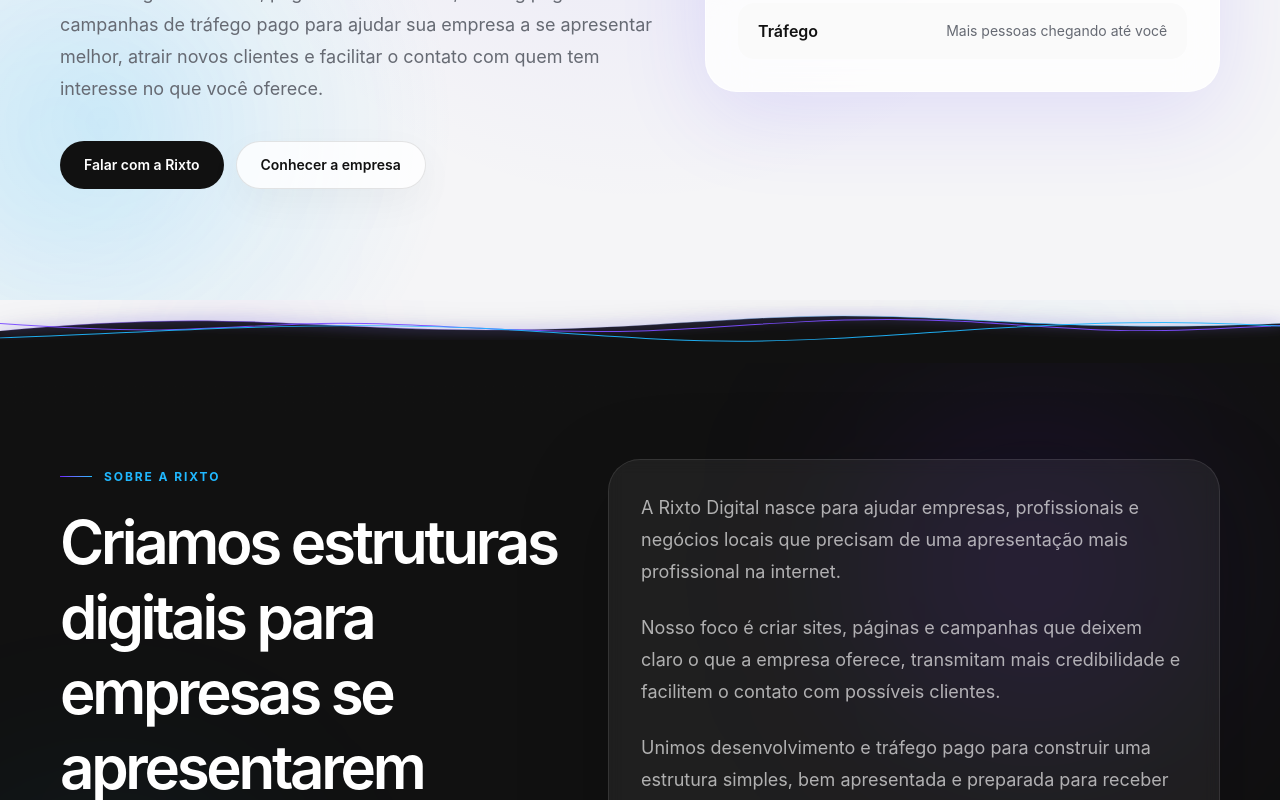
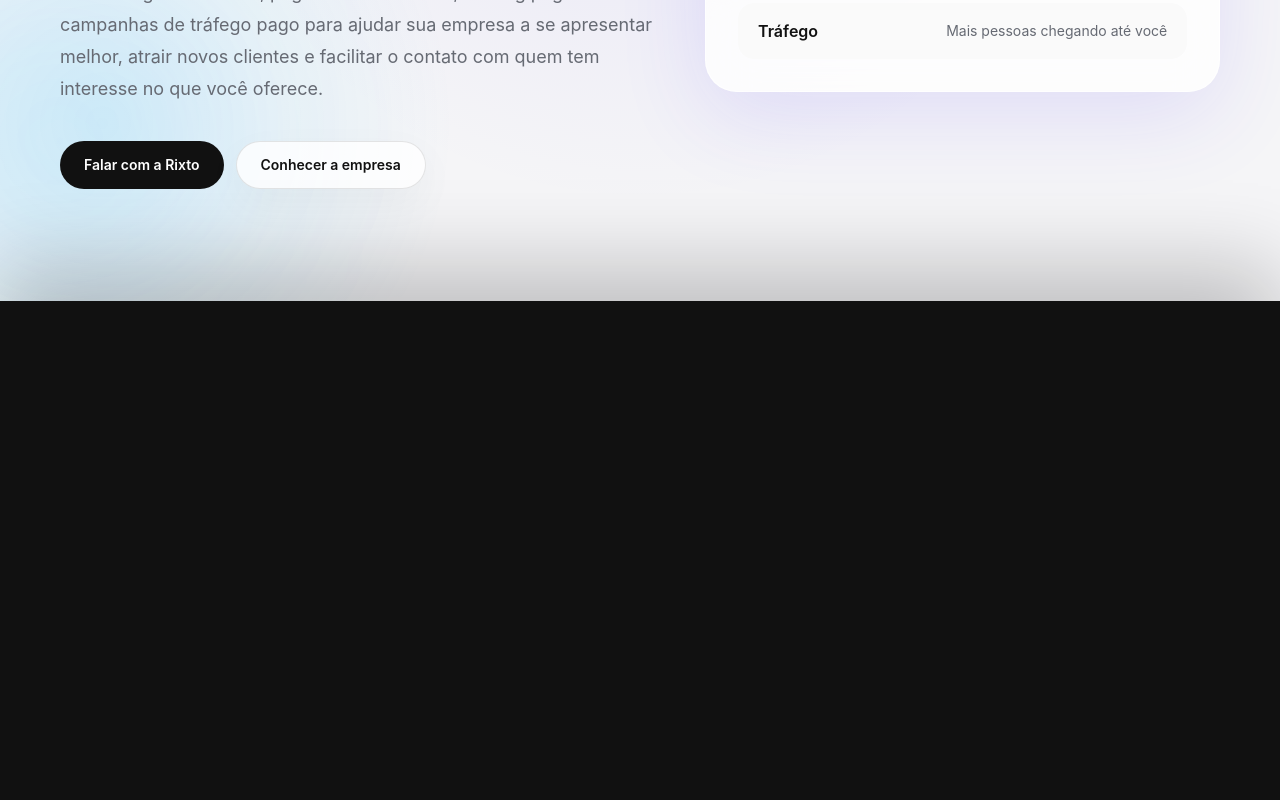
Before and after one commit to RafaSilva07/site_institucional_rixtodg, a React (Vite) app: page / in a window 1280 px wide. Shown: the part 798-1598 px from the top of the page. Built offline with nearby package versions, Linux system fonts and the light colour scheme; the HTML template or start-up script is replaced by a standard one.

Commit message:
Adicionado efeitos parallax na transiçao de seçoes

```diff
--- a/src/App.jsx
+++ b/src/App.jsx
@@ -1,5 +1,5 @@
 import Header from './components/Header'
-import SectionDivider from './components/SectionDivider'
+import DarkSectionStack from './components/DarkSectionStack'
 import SectionReveal from './components/SectionReveal'
 
 import Hero from './sections/Hero'
@@ -14,40 +14,42 @@
 
 function App() {
   return (
-    <main className="min-h-screen overflow-x-hidden bg-[#F5F5F7] pt-24 text-[#111111] md:pt-28">
+    <main className="min-h-screen overflow-x-clip bg-[#F5F5F7] pt-24 text-[#111111] md:pt-28">
       <Header />
 
-      <Hero />
-      <SectionDivider variant="lightToDark" />
-
+      <DarkSectionStack previous={<Hero />}>
         <SectionReveal>
           <About />
         </SectionReveal>
-      <SectionDivider variant="darkToLight" />
+      </DarkSectionStack>
 
+      <DarkSectionStack
+        previous={
           <SectionReveal>
             <Team />
           </SectionReveal>
-      <SectionDivider variant="lightToDark" />
-
+        }
+      >
         <SectionReveal>
           <Services />
         </SectionReveal>
-      <SectionDivider variant="darkToLight" />
+      </DarkSectionStack>
 
       <SectionReveal>
         <Projects />
       </SectionReveal>
 
+      <DarkSectionStack
+        previous={
           <SectionReveal>
             <Process />
           </SectionReveal>
-      <SectionDivider variant="lightToDark" />
-
+        }
+      >
         <SectionReveal>
           <Pillars />
         </SectionReveal>
-      <SectionDivider variant="darkToLight" />
+      </DarkSectionStack>
 
       <SectionReveal>
         <FinalCTA />
--- /dev/null
+++ b/src/components/DarkSectionStack.jsx
@@ -0,0 +1,10 @@
+function DarkSectionStack({ previous, children }) {
+  return (
+    <div className="dark-section-stack">
+      <div className="dark-section-stack__base">{previous}</div>
+      <div className="dark-section-stack__overlay">{children}</div>
+    </div>
+  )
+}
+
+export default DarkSectionStack
--- a/src/components/SectionDivider.jsx
+++ /dev/null
@@ -1,116 +0,0 @@
-const variants = {
-  lightToDark: {
-    top: '#F5F5F7',
-    bottom: '#111111',
-    strokeStart: '#7C4DFF',
-    strokeEnd: '#20B8FF',
-    glow: '#8B7CFF',
-    shadow: 'rgba(17,17,17,0.08)',
-  },
-  darkToLight: {
-    top: '#111111',
-    bottom: '#F5F5F7',
-    strokeStart: '#20B8FF',
-    strokeEnd: '#7C4DFF',
-    glow: '#56C7FF',
-    shadow: 'rgba(17,17,17,0.08)',
-  },
-}
-
-function SectionDivider({ variant = 'lightToDark' }) {
-  const palette = variants[variant] ?? variants.lightToDark
-  const gradientId = `divider-line-${variant}`
-  const glowId = `divider-soft-glow-${variant}`
-  const isLightToDark = variant === 'lightToDark'
-
-  return (
-    <div
-      aria-hidden="true"
-      className="-my-px pointer-events-none relative isolate h-14 overflow-hidden md:h-16"
-      style={{ backgroundColor: palette.top }}
-    >
-      <div
-        className="absolute inset-x-0 bottom-0 h-[52%]"
-        style={{ backgroundColor: palette.bottom }}
-      />
-      <div
-        className="absolute left-[12%] top-[18%] h-12 w-36 rounded-full blur-3xl md:h-14 md:w-44"
-        style={{
-          backgroundColor: isLightToDark
-            ? 'rgba(124,77,255,0.12)'
-            : 'rgba(32,184,255,0.1)',
-        }}
-      />
-      <div
-        className="absolute right-[10%] top-[26%] h-12 w-40 rounded-full blur-3xl md:h-14 md:w-48"
-        style={{
-          backgroundColor: isLightToDark
-            ? 'rgba(32,184,255,0.1)'
-            : 'rgba(124,77,255,0.12)',
-        }}
-      />
-
-      <svg
-        viewBox="0 0 1440 120"
-        preserveAspectRatio="none"
-        className="absolute inset-0 h-full w-full"
-      >
-        <defs>
-          <linearGradient id={gradientId} x1="0%" y1="0%" x2="100%" y2="0%">
-            <stop offset="0%" stopColor={palette.strokeStart} stopOpacity="0.18" />
-            <stop offset="20%" stopColor={palette.strokeStart} stopOpacity="0.7" />
-            <stop offset="50%" stopColor="#B9C3FF" stopOpacity="0.35" />
-            <stop offset="80%" stopColor={palette.strokeEnd} stopOpacity="0.7" />
-            <stop offset="100%" stopColor={palette.strokeEnd} stopOpacity="0.18" />
-          </linearGradient>
-
-          <filter id={glowId} x="-15%" y="-60%" width="130%" height="220%">
-            <feGaussianBlur stdDeviation="10" />
-          </filter>
-        </defs>
-
-        <path
-          d="M0 58C78 46 156 38 234 39C312 40 390 50 468 54C546 58 624 56 702 49C780 42 858 31 936 30C1014 29 1092 38 1170 44C1248 50 1326 52 1440 44V120H0Z"
-          fill={palette.bottom}
-          style={{ filter: `drop-shadow(0 -8px 24px ${palette.shadow})` }}
-        />
-
-        <path
-          d="M0 58C78 46 156 38 234 39C312 40 390 50 468 54C546 58 624 56 702 49C780 42 858 31 936 30C1014 29 1092 38 1170 44C1248 50 1326 52 1440 44"
-          stroke={palette.glow}
-          strokeOpacity="0.28"
-          strokeWidth="12"
-          strokeLinecap="round"
-          fill="none"
-          filter={`url(#${glowId})`}
-        />
-
-        <path
-          d="M0 58C78 46 156 38 234 39C312 40 390 50 468 54C546 58 624 56 702 49C780 42 858 31 936 30C1014 29 1092 38 1170 44C1248 50 1326 52 1440 44"
-          stroke={`url(#${gradientId})`}
-          strokeWidth="1.5"
-          strokeLinecap="round"
-          fill="none"
-        />
-        <path
-          d="M0 44C60 51 120 57 180 56C240 55 300 46 360 44C420 42 480 48 540 53C600 58 660 61 720 58C780 55 840 46 900 41C960 36 1020 35 1080 40C1140 45 1200 55 1260 57C1320 59 1380 53 1440 48"
-          stroke="#7C4DFF"
-          strokeWidth="1.8"
-          strokeLinecap="round"
-          fill="none"
-          opacity="0.95"
-        />
-        <path
-          d="M0 71C90 66 180 57 270 52C360 47 450 46 540 53C630 60 720 75 810 77C900 79 990 67 1080 57C1170 47 1260 40 1350 43C1380 44 1410 46 1440 49"
-          stroke="#20B8FF"
-          strokeWidth="1.8"
-          strokeLinecap="round"
-          fill="none"
-          opacity="0.92"
-        />
-      </svg>
-    </div>
-  )
-}
-
-export default SectionDivider
--- a/src/index.css
+++ b/src/index.css
@@ -11,7 +11,7 @@
 html {
   scroll-behavior: smooth;
   scroll-padding-top: 132px;
-  overflow-x: hidden;
+  overflow-x: clip;
 }
 
 body {
@@ -19,7 +19,7 @@
   background: #f5f5f7;
   text-rendering: optimizeLegibility;
   -webkit-font-smoothing: antialiased;
-  overflow-x: hidden;
+  overflow-x: clip;
 }
 
 ::selection {
@@ -39,6 +39,45 @@
 .reveal-scope > section {
   content-visibility: auto;
   contain-intrinsic-size: auto 760px;
+}
+
+.dark-section-stack {
+  position: relative;
+  isolation: isolate;
+  background: #111111;
+}
+
+.dark-section-stack__base {
+  position: relative;
+  z-index: 0;
+  background: #f5f5f7;
+}
+
+.dark-section-stack__overlay {
+  position: relative;
+  z-index: 20;
+  background: #111111;
+}
+
+.dark-section-stack__overlay > .reveal-scope > section {
+  background-color: #111111;
+}
+
+@media (min-width: 768px) and (prefers-reduced-motion: no-preference) {
+  .dark-section-stack__base {
+    position: sticky;
+    top: 0;
+  }
+
+  .dark-section-stack__overlay {
+    min-height: min(100svh, 820px);
+    overflow: clip;
+    box-shadow: 0 -34px 80px rgba(0, 0, 0, 0.22);
+  }
+
+  .dark-section-stack__overlay > .reveal-scope > section {
+    min-height: min(100svh, 820px);
+  }
 }
 
 .grid > *,
```
Lines whose indentation alone changed are shown as unchanged.
